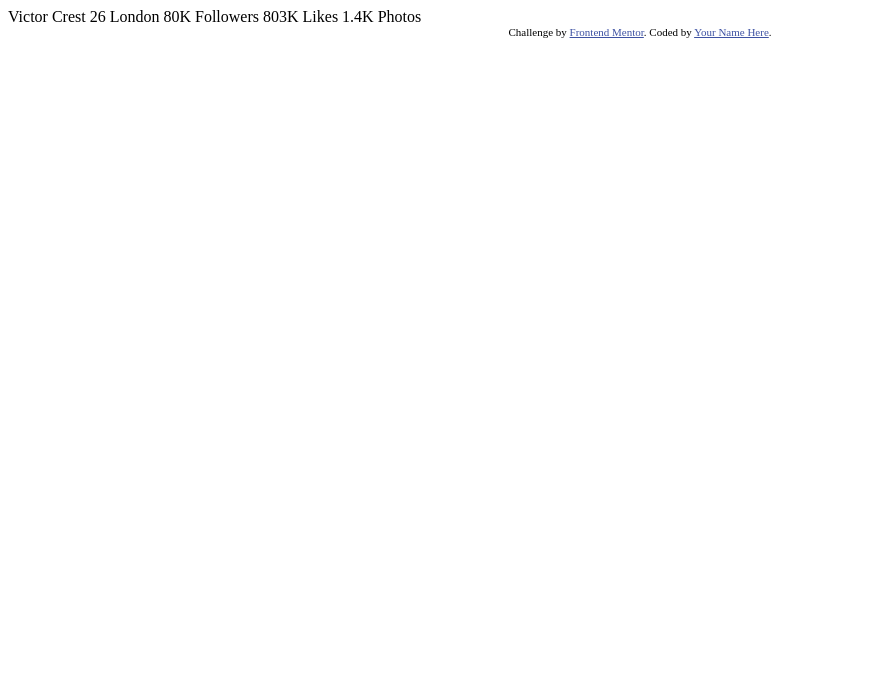
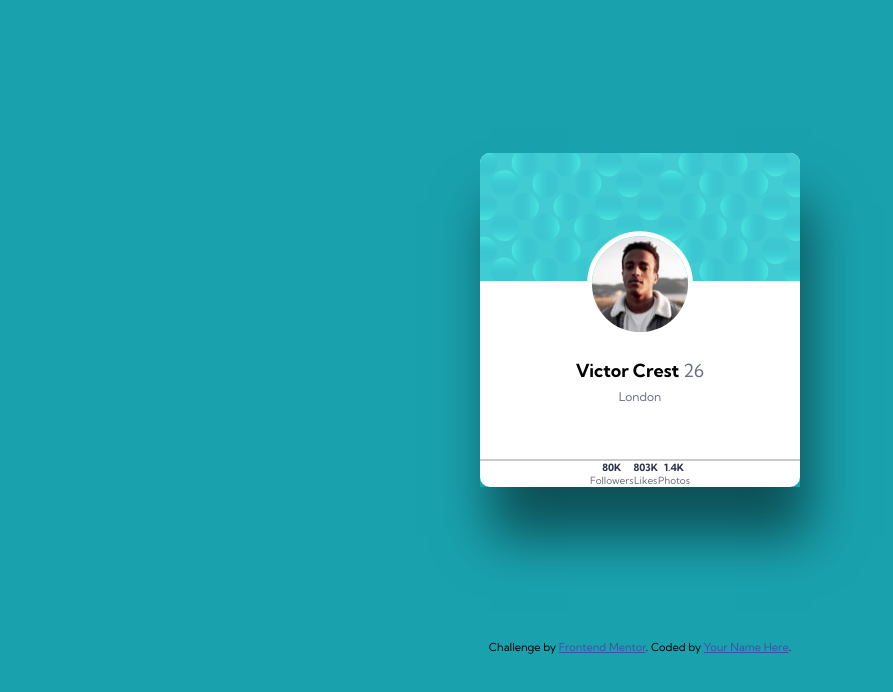
Before and after one commit to osmannurierdogan/fem-profile-card-component, a plain HTML site: page index.html in a window 1280 px wide. Shown: the whole page, without its empty margins (0-893 px from the left). Drawn offline with Linux system fonts and the light colour scheme.

Commit message:
Continue to challenge

```diff
--- a/index.html
+++ b/index.html
@@ -1,35 +1,62 @@
 <!DOCTYPE html>
 <html lang="en">
 	<head>
-  <meta charset="UTF-8">
-  <meta name="viewport" content="width=device-width, initial-scale=1.0"> <!-- displays site properly based on user's device -->
+		<meta charset="UTF-8" />
+		<meta name="viewport" content="width=device-width, initial-scale=1.0" />
+		<!-- displays site properly based on user's device -->
 
-  <link rel="icon" type="image/png" sizes="32x32" href="./images/favicon-32x32.png">
-
+		<link
+			rel="icon"
+			type="image/png"
+			sizes="32x32"
+			href="./images/favicon-32x32.png"
+		/>
+		<link rel="stylesheet" href="./css/main.css" />
 		<title>Frontend Mentor | Profile card component</title>
-
-  <!-- Feel free to remove these styles or customise in your own stylesheet 👍 -->
-  <style>
-    .attribution { font-size: 11px; text-align: center; }
-    .attribution a { color: hsl(228, 45%, 44%); }
-  </style>
 	</head>
 	<body>
-  Victor Crest
-  26
-  London
+		<main>
+			<div class="container">
+        <div class="card">
+          <div class="user">
+            <div class="user__background-image">
+              <img src="./images/bg-pattern-card.svg" alt="Card Top Background Image">
+            </div>
 
-  80K
-  Followers
+            <div class="user__informations">
+              <img class="user__informations__avatar" src="./images/image-victor.jpg"></img>
+              <h3 class="user__informations__name">
+                Victor Crest <span class="user__informations__age">26</span>
+              </h3>
+              <p class="user__informations__location">London</p>
+            </div>
+            <span class="seperator"></span>
+            <div class="user__stats-box">
+                <div class="user__stats-box__item">
+                  <span class="user__stats-box__item--number">80K</span>
+                  <span class="user__stats-box__item--text">Followers</span>
+                </div>
+                <div class="user__stats-box__item">
+                  <span class="user__stats-box__item--number">803K</span>
+                  <span class="user__stats-box__item--text">Likes</span>
+                </div>
+                <div class="user__stats-box__item">
+                  <span class="user__stats-box__item--number">1.4K</span>
+                  <span class="user__stats-box__item--text">Photos</span>
+                </div>
+            </div>
+          </div>
+        </div>
+      </div>
+		</main>
 
-  803K
-  Likes
-
-  1.4K
-  Photos
+		<footer class="footer">
 			<div class="attribution">
-    Challenge by <a href="https://www.frontendmentor.io?ref=challenge" target="_blank">Frontend Mentor</a>.
-    Coded by <a href="#">Your Name Here</a>.
+				Challenge by
+				<a href="https://www.frontendmentor.io?ref=challenge" target="_blank"
+					>Frontend Mentor</a
+				>. Coded by <a href="#">Your Name Here</a>.
 			</div>
+		</footer>
 	</body>
 </html>
--- /dev/null
+++ b/sass/main.scss
@@ -0,0 +1,132 @@
+@import url("https://fonts.googleapis.com/css2?family=Kumbh+Sans:wght@400;700&display=swap");
+$mobile-breakpoint: 24em;
+$desktop-breakpoint: 90em;
+
+$color-dark-cyan: hsl(185, 75%, 39%);
+$color-dark-desaturated-blue: hsl(229, 23%, 23%);
+$color-dark-grayish-blue: hsl(227, 10%, 46%);
+$color-dark-gray: hsl(0, 0%, 59%);
+$color-white: hsl(0, 0, 100%);
+
+$font-size-main: 1.8rem;
+$font-weight-400: 400;
+$font-weight-700: 700;
+$font-family-primary: "Kumbh Sans", sans-serif;
+
+*,
+*::after,
+*::before {
+	box-sizing: border-box;
+	margin: 0;
+	padding: 0;
+}
+
+html {
+	font-size: 62.5%;
+	font-family: $font-family-primary;
+}
+body {
+	background-color: $color-dark-cyan;
+}
+.container {
+	width: 100vw;
+	height: 80vh;
+	display: flex;
+	align-items: center;
+	justify-content: center;
+}
+.card {
+	//background: url(../assets/images/bg-pattern-card.svg);
+	//width: 80%;
+	//margin: 0 auto;
+	display: flex;
+	flex-direction: column;
+	width: 25%;
+	overflow: hidden;
+	box-shadow: 1rem 5rem 5rem rgba($color: #000000, $alpha: 0.5);
+}
+.user {
+	border-radius: 1rem;
+	width: 100%;
+	display: flex;
+	flex-direction: column;
+	align-items: center;
+	justify-content: space-between;
+
+	background-color: $color-white;
+	overflow: hidden;
+	&__background-image {
+		width: 100%;
+		overflow: hidden;
+		& img {
+			width: 100%;
+			object-fit: cover;
+			background-position: center;
+		}
+	}
+
+	&__informations {
+		text-align: center;
+		/* position: relative;
+		top: -5rem; */
+		line-height: 1.7;
+		transform: translateY(-30%);
+		&__avatar {
+			border-radius: 50%;
+			border: 0.5rem solid $color-white;
+			//transform: translateY(-50%);
+			//position: relative;
+			//top: -5rem;
+		}
+		&__name {
+			margin-top: 1.4rem;
+			font-size: $font-size-main;
+		}
+		&__age {
+			color: $color-dark-grayish-blue;
+			font-weight: $font-weight-400;
+		}
+		&__location {
+			font-size: 1.2rem;
+			color: $color-dark-grayish-blue;
+
+		}
+	}
+	&__stats-box {
+		display: flex;
+		align-items: center;
+		justify-content: space-between;
+		&__item {
+			display: flex;
+			flex-direction: column;
+			align-items: center;
+			justify-content: space-between;
+			&--number {
+				font-weight: $font-weight-700;
+				color: $color-dark-desaturated-blue;
+			}
+			&--text {
+				font-weight: $font-weight-400;
+				color: $color-dark-grayish-blue;
+			}
+		}
+	}
+}
+.seperator{
+	width: 100%;
+	height: 1px;
+	background-color: $color-dark-gray;
+	//position: relative;
+	//top: -3rem;
+	transform: translateY(-50%);
+}
+
+.footer {
+	.attribution {
+		font-size: 1.1rem;
+		text-align: center;
+	}
+	.attribution a {
+		color: hsl(228, 45%, 44%);
+	}
+}
```
Also changed, not shown: css/main.css (added), design/desktop-design.jpg (renamed from assets/design/desktop-design.jpg), design/desktop-preview.jpg (renamed from assets/design/desktop-preview.jpg), design/mobile-design.jpg (renamed from assets/design/mobile-design.jpg), images/bg-pattern-bottom.svg (renamed from assets/images/bg-pattern-bottom.svg), images/bg-pattern-card.svg (renamed from assets/images/bg-pattern-card.svg), images/bg-pattern-top.svg (renamed from assets/images/bg-pattern-top.svg), images/favicon-32x32.png (renamed from assets/images/favicon-32x32.png), images/image-victor.jpg (renamed from assets/images/image-victor.jpg), 6 other files. Lines whose indentation alone changed are shown as unchanged.
